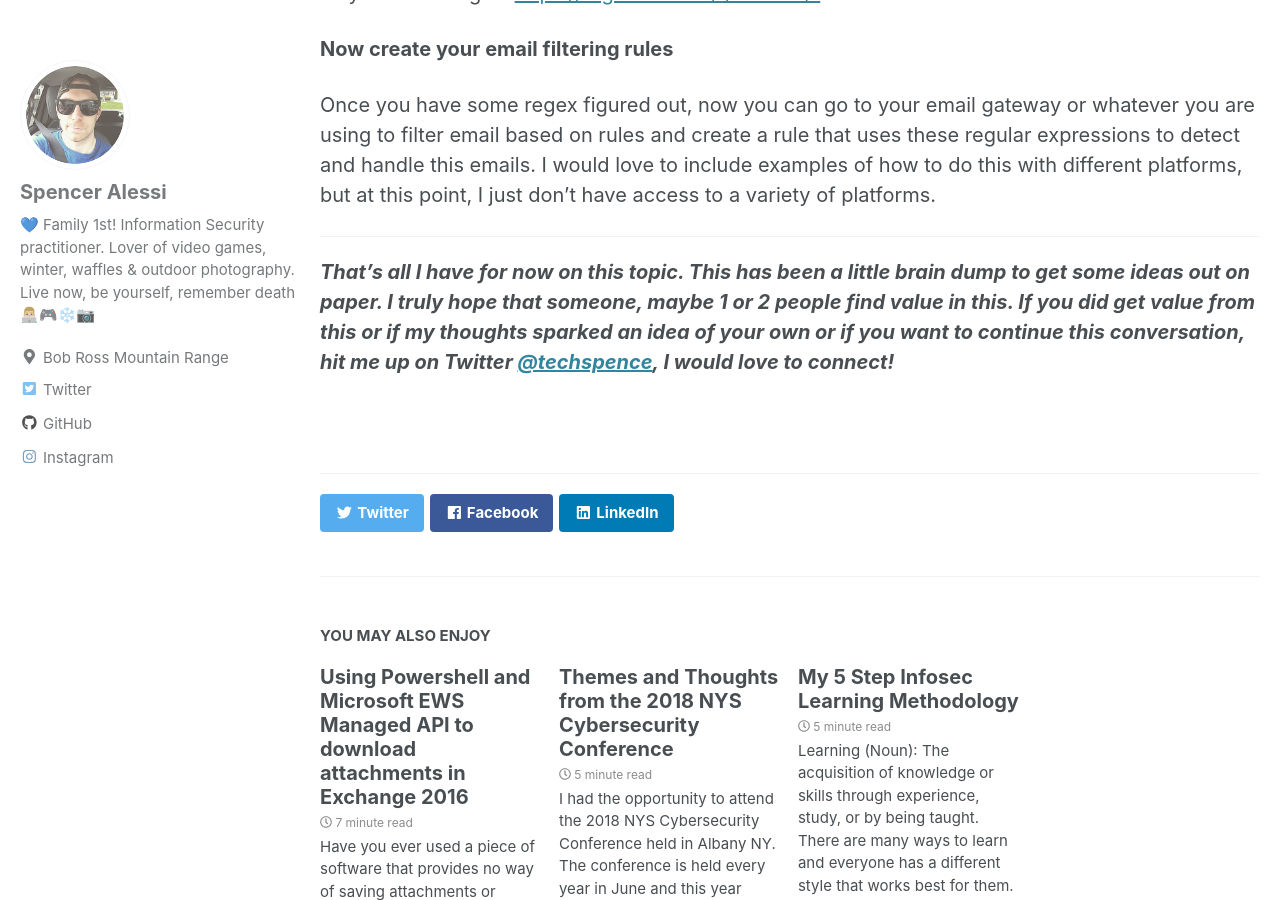
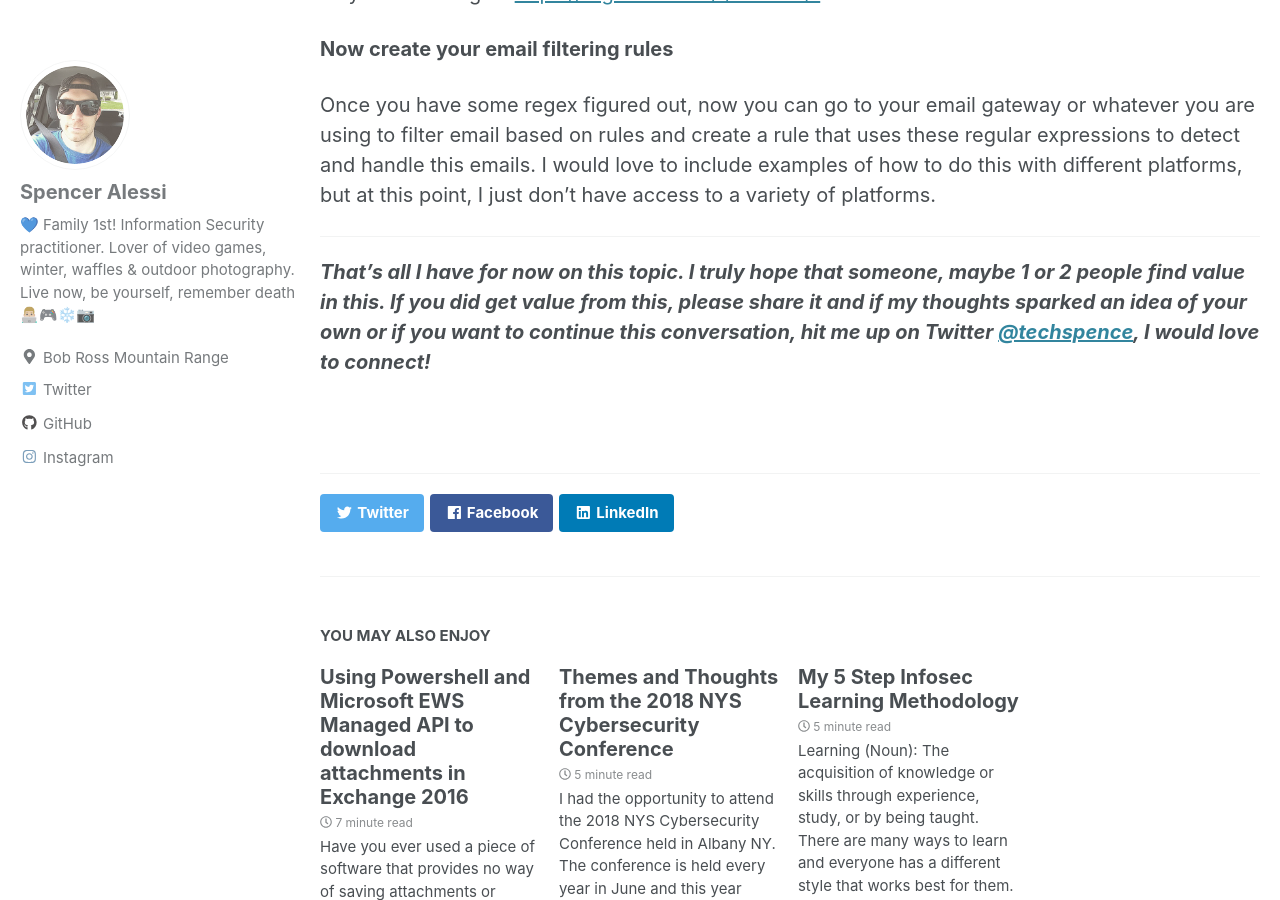
Before and after one commit to techspence/techspence.github.io, a Jekyll site: the page built from _posts/2019-03-15-Quick-And-Easy-Ways-To-Protect-Your-Company-From-CEO-Fraud.md, in a window 1280 px wide and 900 px high, scrolled down 4069 px. Built offline with Jekyll 4.4.1, drawn with Linux system fonts in a browser that asks for light colours; cached includes are drawn as plain includes; some of the changed text lies outside the part shown.

Commit message:
updated ceo draft

```diff
--- a/_posts/2019-03-15-Quick-And-Easy-Ways-To-Protect-Your-Company-From-CEO-Fraud.md
+++ b/_posts/2019-03-15-Quick-And-Easy-Ways-To-Protect-Your-Company-From-CEO-Fraud.md
@@ -112,4 +112,4 @@ Once you have some regex figured out, now you can go to your email gateway or wh
 
 ---
 
-***That’s all I have for now on this topic. This has been a little brain dump to get some ideas out on paper. I truly hope that someone, maybe 1 or 2 people find value in this. If you did get value from this or if my thoughts sparked an idea of your own or if you want to continue this conversation, hit me up on Twitter [@techspence](https://twitter.com/techspence), I would love to connect!***
+***That’s all I have for now on this topic. I truly hope that someone, maybe 1 or 2 people find value in this. If you did get value from this, please share it and if my thoughts sparked an idea of your own or if you want to continue this conversation, hit me up on Twitter [@techspence](https://twitter.com/techspence), I would love to connect!***
```
